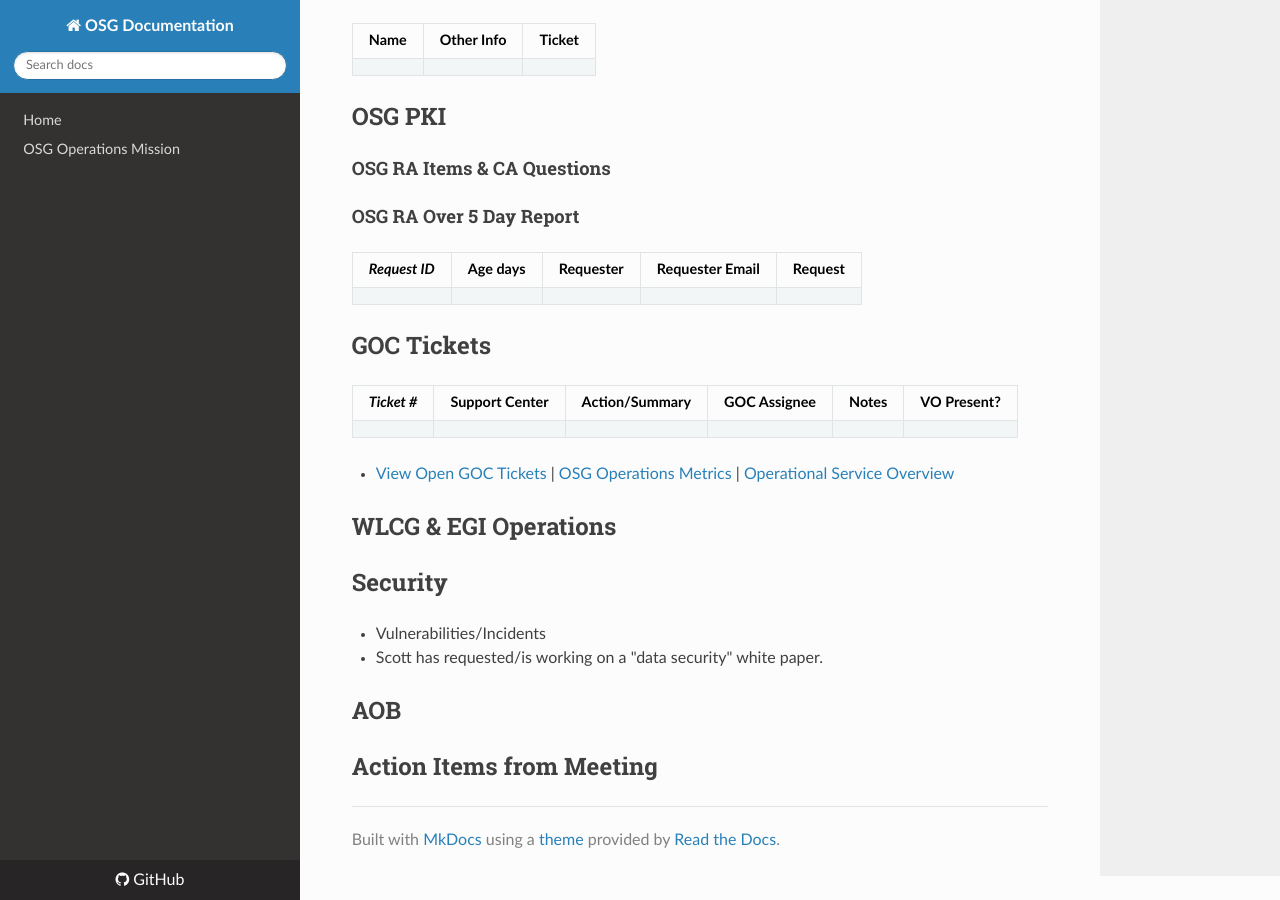
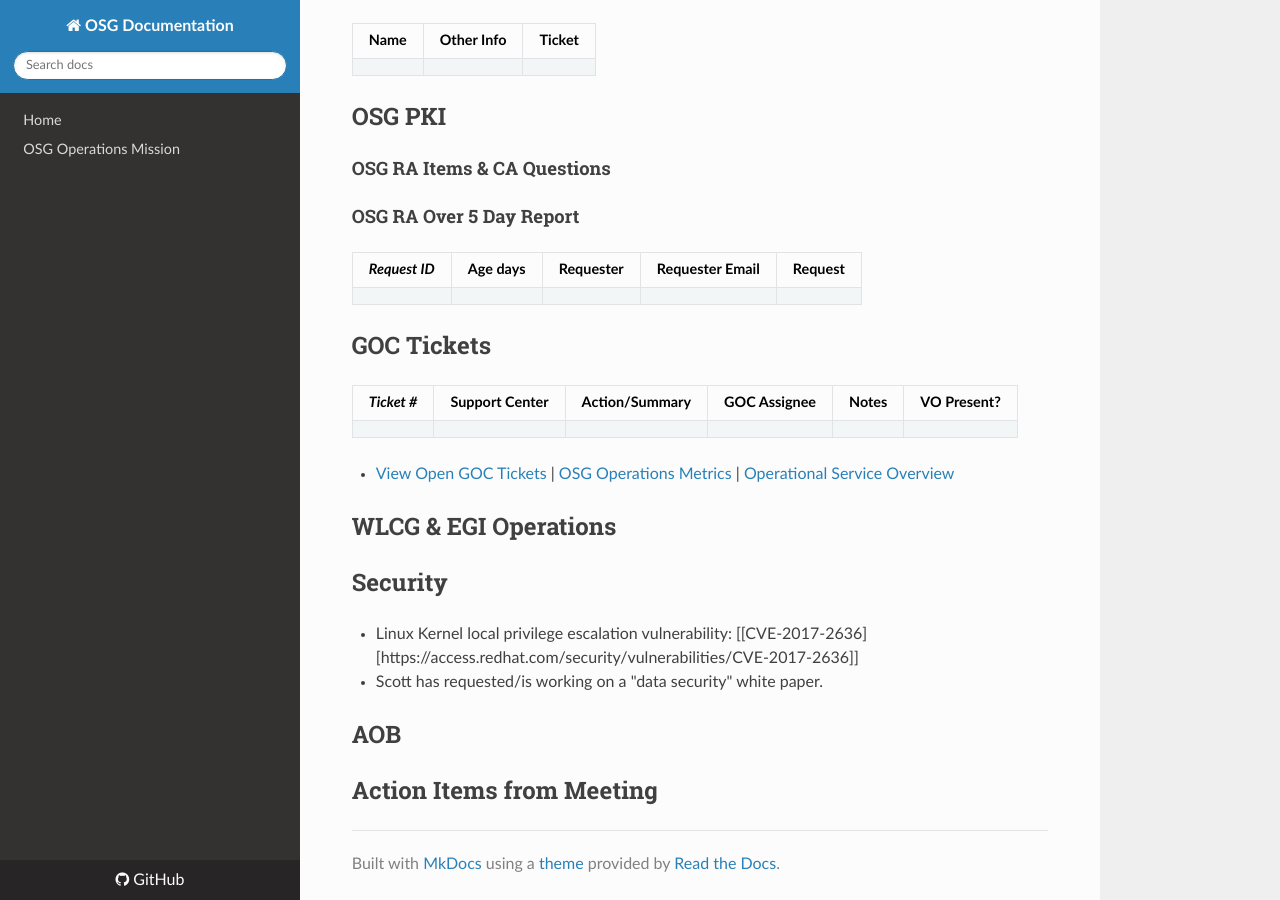
Before and after one commit to osg-htc/operations, an MkDocs documentation site: the page built from docs/WeeklyMinutes/17Apr2017.md, in a window 1280 px wide and 900 px high, scrolled down 2376 px. Built offline with MkDocs 1.6.1, drawn with Linux system fonts in a browser that asks for light colours; nearby versions of some CDN libraries; old or Windows-style settings are respelled for this version of MkDocs.

Commit message:
Update 17Apr2017.md
Edit from Security

```diff
--- a/docs/WeeklyMinutes/17Apr2017.md
+++ b/docs/WeeklyMinutes/17Apr2017.md
@@ -71,7 +71,7 @@
 ## WLCG & EGI Operations
 
 ## Security
-   * Vulnerabilities/Incidents
+   * Linux Kernel local privilege escalation vulnerability: [[CVE-2017-2636][https://access.redhat.com/security/vulnerabilities/CVE-2017-2636]]
    * Scott has requested/is working on a "data security" white paper.
 
 ## AOB
```
